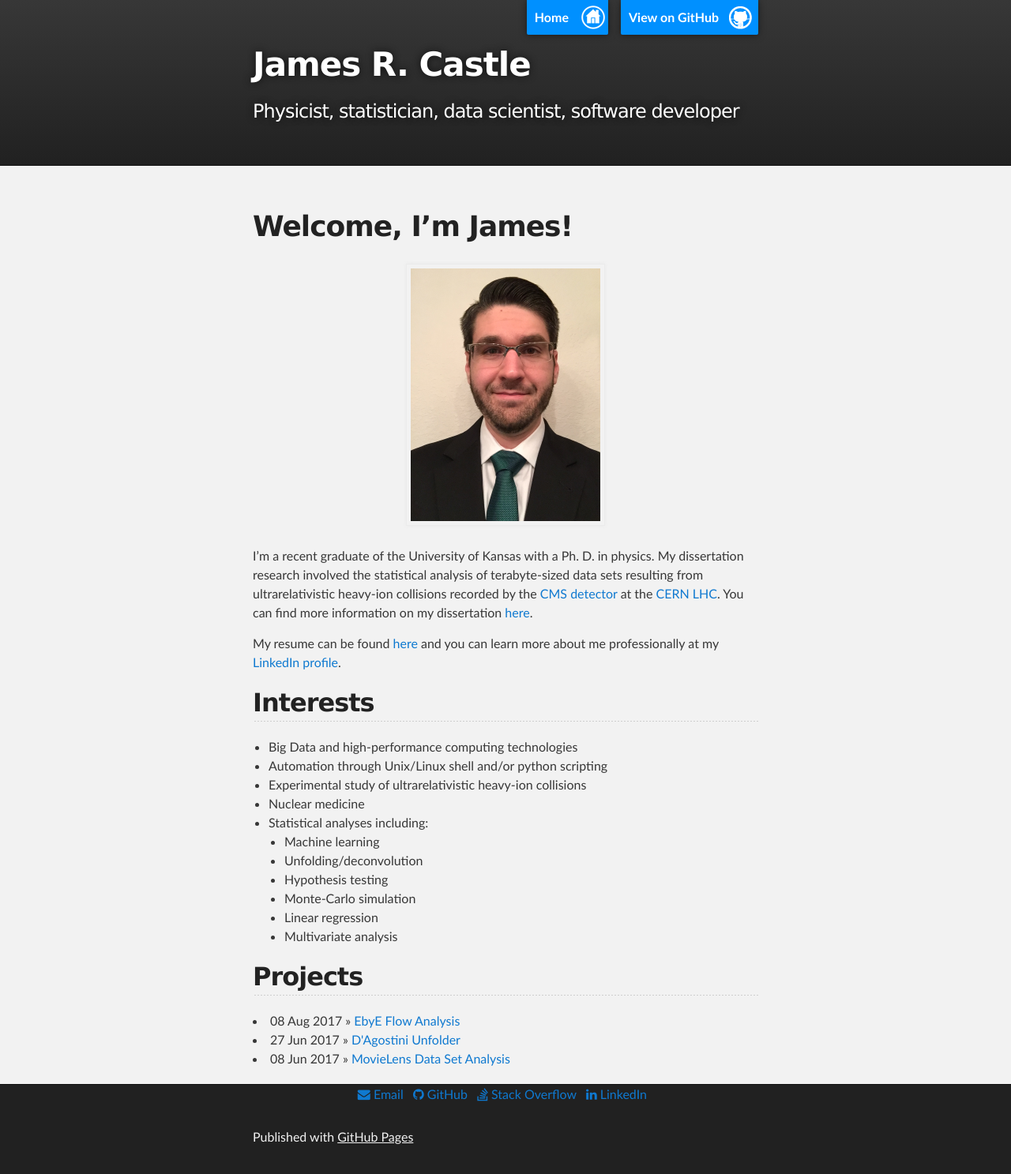
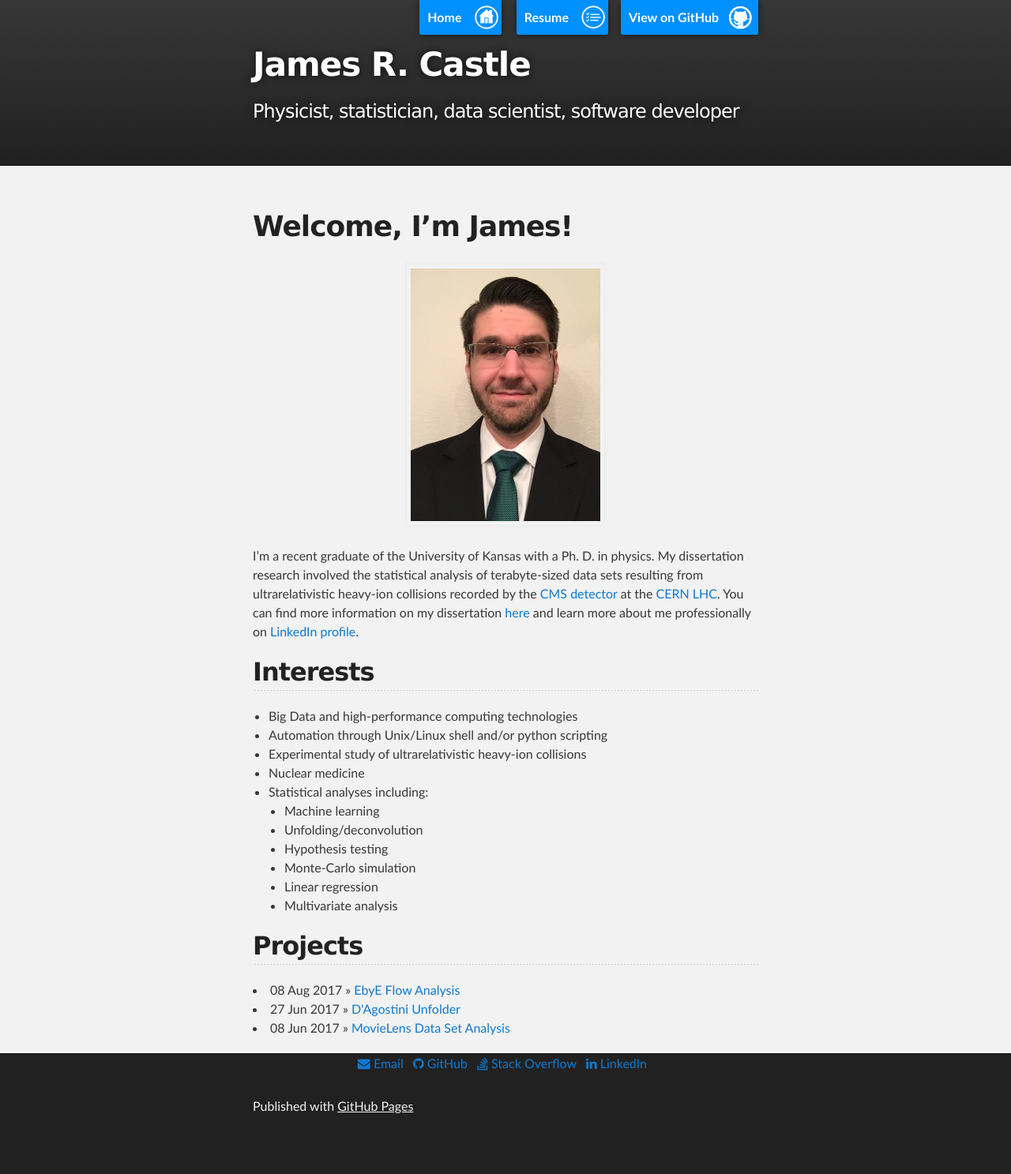
Before and after one commit to jrcastle/jrcastle.github.io, a Jekyll site: the page built from index.md, in a window 1280 px wide. Shown: the whole page at 79% size. Built offline with Jekyll 4.4.1, drawn with Linux system fonts in a browser that asks for light colours; nearby versions of some CDN libraries; our own code applies the rules of GitHub Pages for plain Markdown files; after the commit the page ends 1448 px from its top, so only the background shows below that.

Commit message:
Add resume banner

```diff
--- a/_layouts/default.html
+++ b/_layouts/default.html
@@ -23,6 +23,7 @@
         <header class="inner">
           <a id="forkme_banner" href="{{ site.github.repository_url }}">View on GitHub</a>
 	  <a id="home_banner" href="{{ site.url }}/index.html">Home</a>
+	  <a id="resume_banner" href="{{ site.url }}/assets/files/JamesRCastle_ResumeAugust2017.pdf">Resume</a>
 
           <h1 id="project_title">{{ site.title | default: site.github.repository_name }}</h1>
           <h2 id="project_tagline">{{ site.description | default: site.github.project_tagline }}</h2>
--- a/_sass/jekyll-theme-slate.scss
+++ b/_sass/jekyll-theme-slate.scss
@@ -286,11 +286,41 @@ Full-Width Styles
   display: block;
   position: absolute;
   top:0;
+  right: 335.5px;
+  z-index: 10;
+  padding: 10px 50px 10px 10px;
+  color: #fff;
+  background: url('../images/home.png') #0090ff no-repeat 95% 50%;
+  font-weight: 700;
+  box-shadow: 0 0 10px rgba(0,0,0,.5);
+  border-bottom-left-radius: 2px;
+  border-bottom-right-radius: 2px;
+}
+
+#resume_banner {
+  display: block;
+  position: absolute;
+  top:0;
   right: 200px;
   z-index: 10;
   padding: 10px 50px 10px 10px;
   color: #fff;
-  background: url('../images/home.png') #0090ff no-repeat 95% 50%;
+  background: url('../images/resume.png') #0090ff no-repeat 95% 50%;
+  font-weight: 700;
+  box-shadow: 0 0 10px rgba(0,0,0,.5);
+  border-bottom-left-radius: 2px;
+  border-bottom-right-radius: 2px;
+}
+
+#research_banner {
+  display: block;
+  position: absolute;
+  top:0;
+  right: 200px;
+  z-index: 10;
+  padding: 10px 50px 10px 10px;
+  color: #fff;
+  background: url('../images/resume.png') #0090ff no-repeat 95% 50%;
   font-weight: 700;
   box-shadow: 0 0 10px rgba(0,0,0,.5);
   border-bottom-left-radius: 2px;
--- a/index.md
+++ b/index.md
@@ -14,12 +14,8 @@ data sets resulting from ultrarelativistic heavy-ion collisions recorded by the
 [CMS detector](http://cms.web.cern.ch/news/what-cms) at the
 [CERN LHC](https://home.cern/topics/large-hadron-collider).
 You can find more information on my dissertation
-[here](https://cds.cern.ch/record/2275797).
-
-My resume can be found
-[here]({{ site.url }}/assets/files/JamesRCastle_ResumeAugust2017.pdf)
-and you can learn more about me professionally at my
-[LinkedIn profile](https://www.linkedin.com/in/jrcastle90).
+[here](https://cds.cern.ch/record/2275797) and learn more about me
+professionally on [LinkedIn profile](https://www.linkedin.com/in/jrcastle90).
 
 ## [](#header-2)Interests
 - Big Data and high-performance computing technologies
```
Also changed, not shown: assets/images/resume.png (added), assets/images/resume2.png (added).
